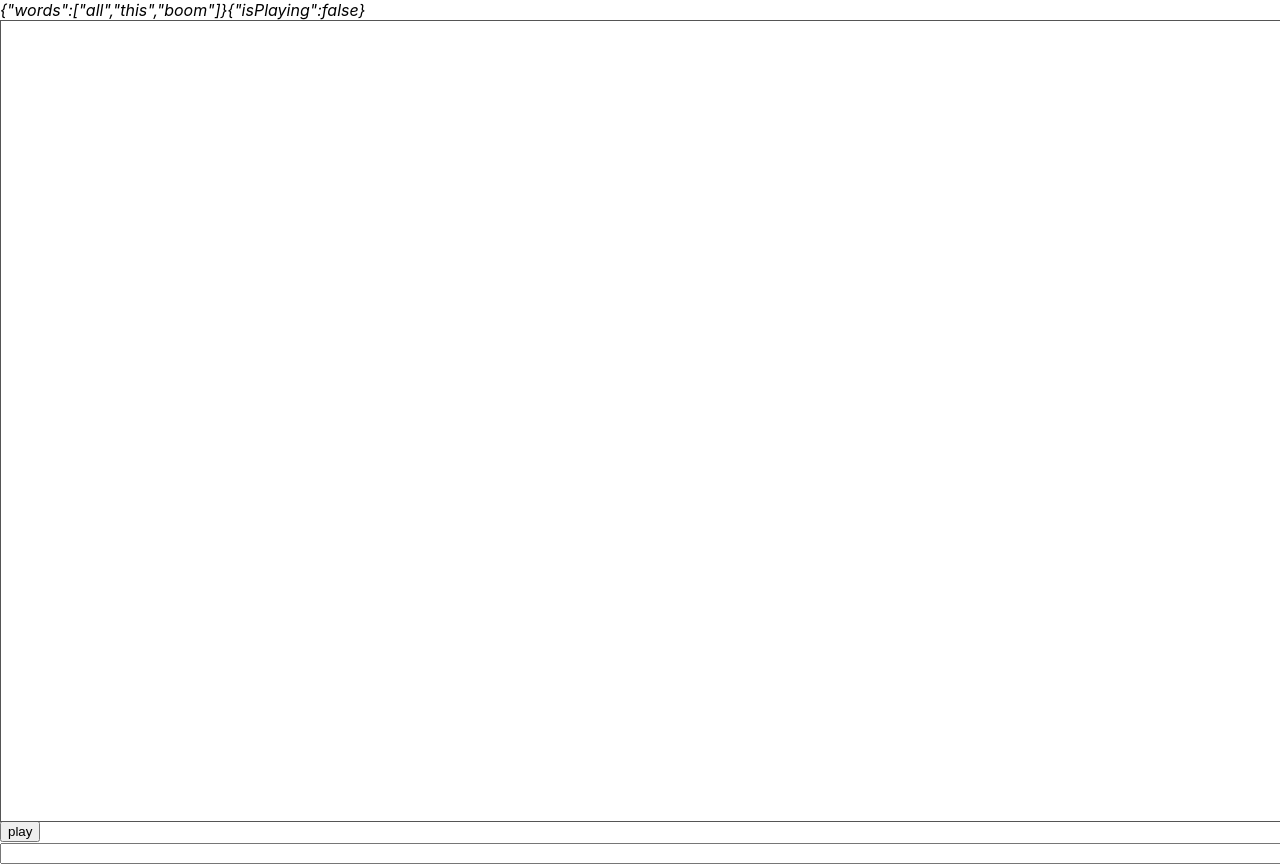
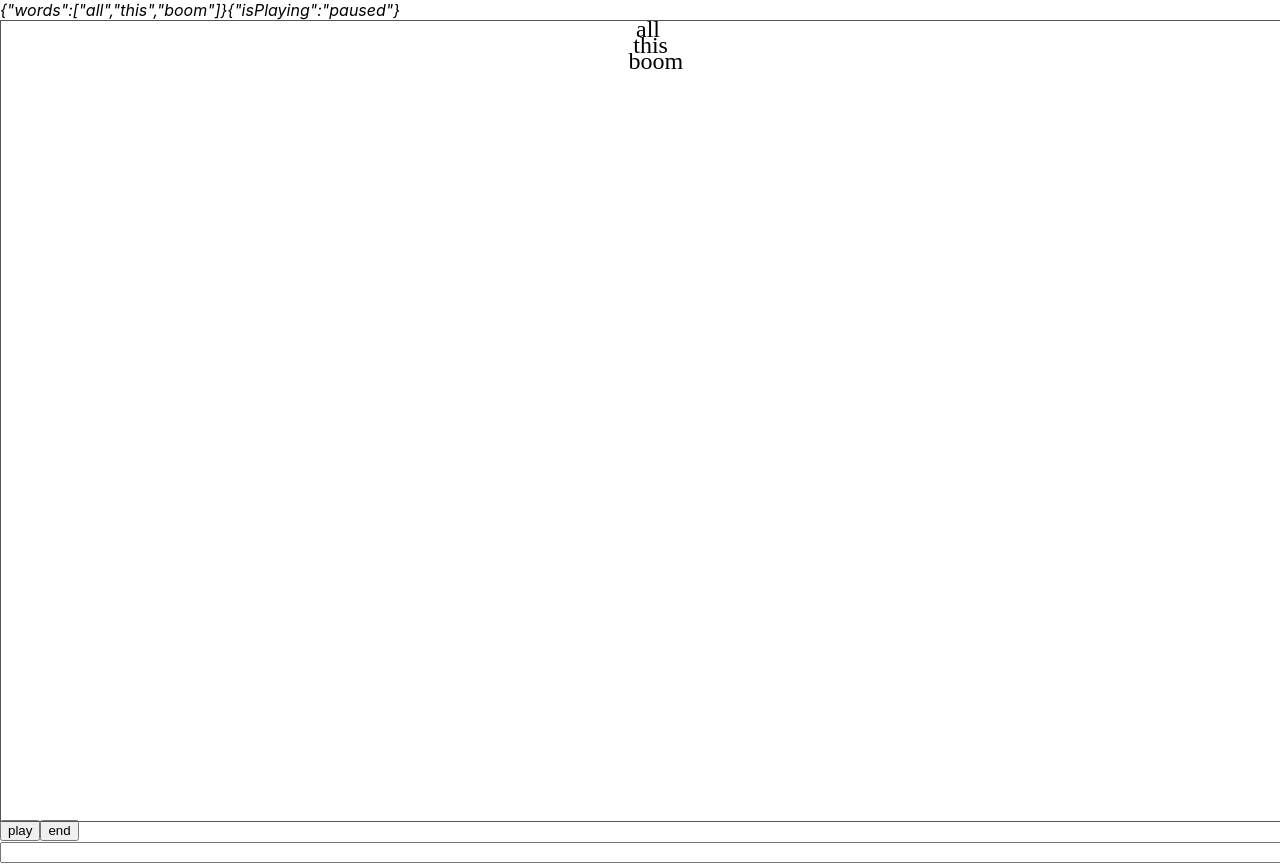
Before and after one commit to Lee-Si-Yoon/rc-minigames, a React (Create React App) app: page /gymbox/typing-game in a window 1280 px wide. Built offline with nearby package versions, Linux system fonts and the light colour scheme.

Commit message:
feat: add isPlaying phase

```diff
--- a/src/pages/gymbox/typing-game/typing-game.tsx
+++ b/src/pages/gymbox/typing-game/typing-game.tsx
@@ -1,7 +1,7 @@
 import React, { ChangeEvent, FormEvent, useRef, useState } from "react";
 import Typing from "../../../views/typing";
 import useData from "../../../views/hooks/use-data";
-import { TypingRef } from "../../../views/model";
+import { Phase, TypingRef } from "../../../views/model";
 import useController from "../../../views/hooks/use-controller";
 
 function TypingGame() {
@@ -32,9 +32,20 @@
         height={800}
         initData={{ words: ["all", "this", "boom"] }}
       />
-      <button onClick={setIsPlaying}>
-        {controllerData?.isPlaying ? "stop" : "play"}
-      </button>
+      <div style={{ display: "flex", width: "100%", rowGap: "0.25rem" }}>
+        <button
+          onClick={() =>
+            setIsPlaying(
+              controllerData.isPlaying === Phase.PAUSED
+                ? Phase.PLAYING
+                : Phase.PAUSED
+            )
+          }
+        >
+          {controllerData.isPlaying === Phase.PAUSED ? "play" : "pause"}
+        </button>
+        <button onClick={() => setIsPlaying(Phase.END)}>{Phase.END}</button>
+      </div>
       <form onSubmit={onSubmit}>
         <input
           type="text"
--- a/src/views/controller.tsx
+++ b/src/views/controller.tsx
@@ -3,7 +3,7 @@
 import DataLayer from "./layers/data-layer";
 import InteractionLayer from "./layers/interaction-layer";
 import { CanvasEvents } from "./types";
-import { CanvasDataChangeParams, ControllerChangeParams } from "./model";
+import { CanvasDataChangeParams, ControllerChangeParams, Phase } from "./model";
 import { DataProps } from "./layers/model";
 
 interface ControllerConstructor {
@@ -23,8 +23,11 @@
   private dataLayer: DataLayer;
   private interactionLayer: InteractionLayer;
 
-  private isPlaying: boolean = false;
+  private isPlaying: Phase = Phase.END;
+  private timer: number = 0;
+  private lastTime: number = 0;
   private fps: number = 60;
+  private interval: number = 1000 / this.fps;
 
   constructor({
     backgroundLayer,
@@ -58,7 +61,7 @@
     return this.element;
   }
 
-  getIsPlaying(): boolean {
+  getIsPlaying(): Phase {
     return this.isPlaying;
   }
 
@@ -93,13 +96,7 @@
     this.setWidths(width, devicePixelRatio);
     this.setHeights(height, devicePixelRatio);
     this.setDprs(devicePixelRatio ? devicePixelRatio : this.dpr);
-  }
-
-  setIsPlaying(isPlaying: boolean) {
-    this.isPlaying = isPlaying;
-    this.backgroundLayer.render();
-    this.play();
-    this.emitControllerData();
+    this.dataLayer.initialize();
   }
 
   setFps(fps: number) {
@@ -130,10 +127,29 @@
     this.emitControllerChangeEvent({ data: copiedData });
   }
 
-  play() {
-    if (!this.isPlaying) return;
+  setIsPlaying(isPlaying: Phase) {
+    this.isPlaying = isPlaying;
+    this.backgroundLayer.render();
+    this.playFrames();
+    this.emitControllerData();
+  }
+
+  playGame() {
+    if (this.isPlaying === Phase.END) {
+      this.lastTime = 0;
+      const texts = this.dataLayer.getTexts();
+      this.dataLayer.setPositionsForTexts(texts);
+      this.setIsPlaying(Phase.PAUSED);
+    }
+
+    this.dataLayer.render();
 
     const texts = this.dataLayer.getTexts();
+
+    if (this.isPlaying === Phase.PLAYING) {
+      texts.forEach((text) => text.updatePositionByVelocity());
+    }
+
     const overflowedText = texts.find(
       (text) => text.getPosition().y >= this.height
     );
@@ -145,14 +161,32 @@
     }
 
     if (texts.length <= 0) {
-      this.setIsPlaying(false);
+      this.setIsPlaying(Phase.END);
     }
+  }
 
-    this.dataLayer.render();
+  playFrames(): void {
+    const animate = (timeStamp: number) => {
+      /**
+       * @url https://developer.mozilla.org/en-US/docs/Web/API/window/requestAnimationFrame#examples
+       * timeStamp is automatically allocated
+       */
+      const deltaTime = timeStamp - this.lastTime;
+      this.lastTime = timeStamp;
 
-    setTimeout(() => {
-      requestAnimationFrame(() => this.play());
-    }, 1000 / this.fps);
+      if (this.timer > this.interval) {
+        this.timer = 0;
+        this.playGame();
+      }
+
+      this.timer += deltaTime;
+
+      if (this.isPlaying === Phase.PLAYING) {
+        requestAnimationFrame(animate);
+      }
+    };
+    // this.lastTime is actual timeStamp
+    animate(this.lastTime);
   }
 
   destroy() {
--- a/src/views/hooks/use-controller.ts
+++ b/src/views/hooks/use-controller.ts
@@ -1,12 +1,17 @@
 import { MutableRefObject, useCallback, useEffect, useState } from "react";
-import { ControllerChangeHandler, ControllerProps, TypingRef } from "../model";
+import {
+  ControllerChangeHandler,
+  ControllerProps,
+  Phase,
+  TypingRef,
+} from "../model";
 import useHandlers from "./use-handlers";
 
 function useController(ref: MutableRefObject<TypingRef | null>) {
   const { addControllerChangeListener, removeControllerChangeListener } =
     useHandlers(ref);
   const [controllerData, setControllerData] = useState<ControllerProps>({
-    isPlaying: false,
+    isPlaying: Phase.END,
   });
 
   useEffect(() => {
@@ -20,10 +25,13 @@
     };
   }, [addControllerChangeListener, removeControllerChangeListener]);
 
-  const setIsPlaying = useCallback(() => {
-    if (!ref || ref.current === null) return;
-    ref.current.setIsPlaying();
-  }, [ref]);
+  const setIsPlaying = useCallback(
+    (phase: Phase) => {
+      if (!ref || ref.current === null) return;
+      ref.current.setIsPlaying(phase);
+    },
+    [ref]
+  );
 
   return {
     controllerData,
--- a/src/views/layers/data-layer.tsx
+++ b/src/views/layers/data-layer.tsx
@@ -16,13 +16,12 @@
 
     if (initData) {
       this.data = initData;
-      // FIXME extending center canvas, initializing should be called after canvas has width
-      this.initialize();
     }
   }
 
   initialize(): void {
     this.createTexts(this.data.words);
+    this.setPositionsForTexts(this.texts);
   }
 
   getCopiedData(): DataProps {
@@ -38,10 +37,16 @@
     return this.texts;
   }
 
-  createTexts(words: Words): void {
-    for (const [index, word] of words.entries()) {
+  private createTexts(words: Words): void {
+    for (const word of words) {
       const text = new Text({ data: word, ctx: this.ctx });
       this.texts.push(text);
+    }
+  }
+
+  setPositionsForTexts(texts: Text[]): void {
+    if (!texts) return;
+    for (const [index, text] of texts.entries()) {
       const { width, height } = text.getDimension();
       // FIXME center canvas
       text.setPosition({
@@ -49,7 +54,7 @@
         // FIXME get correct height
         y: (index + 1) * height * 2,
       });
-      text.setVelocity({ x: 0.5, y: 0.5 });
+      text.setVelocity({ x: 0, y: 0.5 });
     }
   }
 
@@ -70,6 +75,10 @@
     this.data.words.splice(indexOfWords, 1);
   }
 
+  resetAll(): void {
+    this.texts = [];
+  }
+
   render(): void {
     const ctx = this.ctx;
     const canvas = { width: this.width, height: this.height };
@@ -79,10 +88,7 @@
 
     for (const text of this.texts) {
       const { x, y } = text.getPosition();
-
       text.render({ x, y });
-
-      text.updatePositionByVelocity();
     }
 
     ctx.restore();
--- a/src/views/model.ts
+++ b/src/views/model.ts
@@ -1,5 +1,11 @@
 import { ForwardedRef } from "react";
 import { DataProps } from "./layers/model";
+
+enum Phase {
+  PLAYING = "playing",
+  PAUSED = "paused",
+  END = "end",
+}
 
 interface TypingProps {
   width: React.CSSProperties["width"];
@@ -12,7 +18,7 @@
 
 interface TypingRef {
   // for useController
-  setIsPlaying: () => void;
+  setIsPlaying: (phase: Phase) => void;
   addControllerChangeListener: (listener: ControllerChangeHandler) => void;
   removeControllerChangeListener: (listener: ControllerChangeHandler) => void;
   // for useData
@@ -30,10 +36,12 @@
   ) => void;
 }
 
-type CanvasDataChangeParams = { data: DataProps };
+// TODO specify props for canvas events
+type CanvasProps = DataProps;
+type CanvasDataChangeParams = { data: CanvasProps };
 type CanvasDataChangeHandler = (params: CanvasDataChangeParams) => void;
 
-type ControllerProps = { isPlaying: boolean };
+type ControllerProps = { isPlaying: Phase };
 type ControllerChangeParams = { data: ControllerProps };
 type ControllerChangeHandler = (params: ControllerChangeParams) => void;
 
@@ -45,4 +53,5 @@
   ControllerChangeHandler,
   TypingProps,
   TypingRef,
+  Phase,
 };
--- a/src/views/typing.tsx
+++ b/src/views/typing.tsx
@@ -12,6 +12,7 @@
 import {
   CanvasDataChangeHandler,
   ControllerChangeHandler,
+  Phase,
   TypingProps,
   TypingRef,
 } from "./model";
@@ -74,6 +75,7 @@
       initData: props.initData,
     });
     editor.setFps(props.fps || 60);
+    editor.setIsPlaying(Phase.PAUSED);
     setEditor(editor);
 
     return () => {
@@ -91,8 +93,8 @@
         const rect = containerRef.current.getBoundingClientRect();
         editor.setSizes(rect.width, rect.height, dpr);
         editor.setScales(dpr, dpr);
-        editor.setIsPlaying(false);
-        // FIXME game is not rendered on resize event
+        editor.setIsPlaying(Phase.PAUSED);
+        editor.playGame();
       }
     };
     // on init
@@ -244,10 +246,12 @@
     };
   }, [editor, controllerChangeListeners]);
 
-  const setIsPlaying = useCallback(() => {
-    const isPlaying = editor?.getIsPlaying();
-    editor?.setIsPlaying(!isPlaying);
-  }, [editor]);
+  const setIsPlaying = useCallback(
+    (isPlaying: Phase) => {
+      editor?.setIsPlaying(isPlaying);
+    },
+    [editor]
+  );
 
   /**
    * @summary IMPERATIVE HANDLE - makes the ref used in the place that uses the FC component
```
